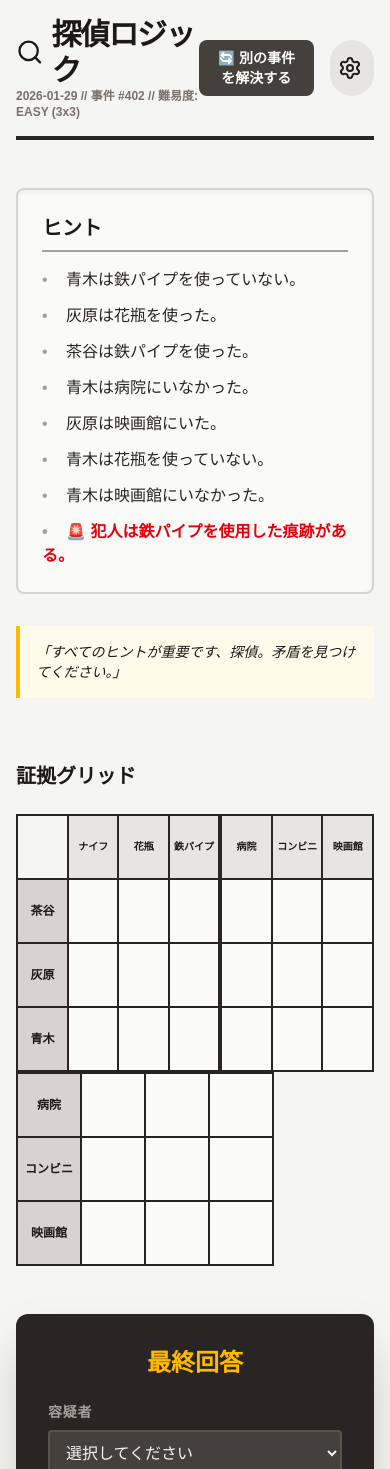
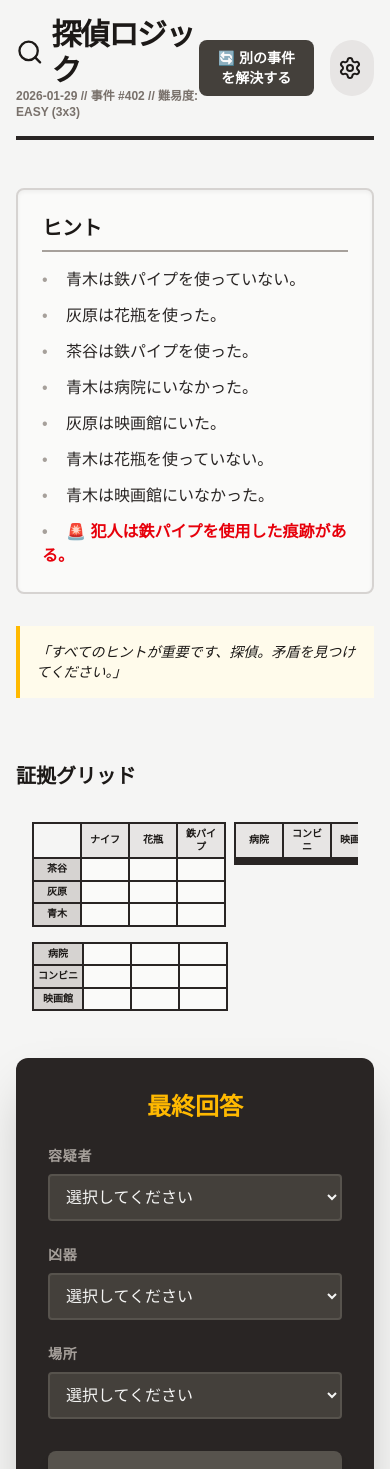
Before and after one commit to autoautoauto10-afk/murdle_app, a Next.js app: page / in a window 390 px wide. Shown: the top 1469 px of the page. Built offline with nearby package versions, Linux system fonts and the light colour scheme.

Commit message:
style: polish ui layout for better balance and responsiveness

```diff
--- a/src/components/features/Grid.tsx
+++ b/src/components/features/Grid.tsx
@@ -25,24 +25,23 @@ export default function Grid({
     hideRowHeaders = false,
     hideColumnHeaders = false
 }: GridProps) {
-    const cellSize = compact ? 'w-12 h-12' : 'w-16 h-16';
-    const iconSize = compact ? 'w-8 h-8' : 'w-10 h-10';
-    const circleSize = compact ? 'w-2 h-2' : 'w-3 h-3';
-
     return (
-        <div className={compact ? '' : 'mb-8'}>
+        <div className={compact ? '' : 'mb-6'}>
             {label && !compact && <h3 className="text-sm font-bold mb-2 text-stone-600">{label}</h3>}
-            <table className="border-collapse table-fixed" style={{ borderSpacing: 0 }}>
+            <div className="inline-block">
+                <table className="border-collapse" style={{ borderSpacing: 0 }}>
                     {!hideColumnHeaders && (
                         <thead>
                             <tr>
-                            {!hideRowHeaders && <th className="w-16 h-16 border-2 border-stone-800 bg-stone-100"></th>}
+                                {!hideRowHeaders && <th className="aspect-square border-2 border-stone-800 bg-stone-100"></th>}
                                 {category2.map((item) => (
                                     <th
                                         key={item.id}
-                                    className="w-16 h-16 border-2 border-stone-800 bg-stone-200 text-xs font-bold p-1 align-middle text-center"
+                                        className="aspect-square border-2 border-stone-800 bg-stone-200 text-xs font-bold p-1 align-middle text-center min-w-[48px]"
                                     >
+                                        <div className="flex items-center justify-center h-full">
                                             <div className="whitespace-normal break-words leading-tight text-[10px]">{item.name}</div>
+                                        </div>
                                     </th>
                                 ))}
                             </tr>
@@ -52,8 +51,10 @@ export default function Grid({
                         {category1.map((row) => (
                             <tr key={row.id}>
                                 {!hideRowHeaders && (
-                                <th className="w-16 h-16 border-2 border-stone-800 bg-stone-300 text-xs font-bold p-1 whitespace-normal break-words leading-tight text-center">
-                                    {row.name}
+                                    <th className="aspect-square border-2 border-stone-800 bg-stone-300 text-xs font-bold p-1 align-middle text-center min-w-[48px]">
+                                        <div className="flex items-center justify-center h-full">
+                                            <div className="whitespace-normal break-words leading-tight text-[10px]">{row.name}</div>
+                                        </div>
                                     </th>
                                 )}
                                 {category2.map((col) => {
@@ -64,22 +65,22 @@ export default function Grid({
                                     return (
                                         <td
                                             key={col.id}
-                                        className="w-16 h-16 border-2 border-stone-800 bg-stone-50 hover:bg-stone-200 cursor-pointer transition-colors relative"
+                                            className="aspect-square border-2 border-stone-800 bg-stone-50 hover:bg-stone-200 cursor-pointer transition-colors relative min-w-[48px]"
                                             onClick={() => onCellClick(row.id, col.id)}
                                         >
                                             <div className="absolute inset-0 flex items-center justify-center">
                                                 {state === 'circle' && (
-                                                <div className="relative">
+                                                    <div className="relative w-8 h-8">
                                                         <div className="absolute inset-0 flex items-center justify-center">
-                                                        <div className="w-3 h-3 bg-green-600 rounded-full"></div>
+                                                            <div className="w-2 h-2 bg-green-600 rounded-full"></div>
                                                         </div>
                                                         <div className="relative flex items-center justify-center">
-                                                        <div className="w-10 h-10 border-4 border-green-600 rounded-full"></div>
+                                                            <div className="w-8 h-8 border-[3px] border-green-600 rounded-full"></div>
                                                         </div>
                                                     </div>
                                                 )}
                                                 {state === 'cross' && (
-                                                <X className={`w-10 h-10 ${isAutoFilled ? 'text-red-300' : 'text-red-600'} stroke-[3px]`} />
+                                                    <X className={`w-8 h-8 ${isAutoFilled ? 'text-red-300' : 'text-red-600'} stroke-[3px]`} />
                                                 )}
                                             </div>
                                         </td>
@@ -90,5 +91,6 @@ export default function Grid({
                     </tbody>
                 </table>
             </div>
+        </div>
     );
 }
--- a/src/components/features/MultiGrid.tsx
+++ b/src/components/features/MultiGrid.tsx
@@ -37,10 +37,11 @@ export default function MultiGrid({ suspects, weapons, locations, gridState, onC
     }, [gridState.weaponLocation, weapons, locations]);
 
     return (
-        <div className="overflow-x-auto pb-4">
-            <div className="inline-block">
+        <div className="w-full max-w-4xl mx-auto px-4 py-2">
+            <div className="overflow-x-auto">
+                <div className="inline-block min-w-full">
                     {/* 上段: 容疑者 vs 凶器 | 容疑者 vs 場所 */}
-                <div className="flex">
+                    <div className="flex gap-2 mb-2">
                         <Grid
                             category1={suspects}
                             category2={weapons}
@@ -76,5 +77,6 @@ export default function MultiGrid({ suspects, weapons, locations, gridState, onC
                     </div>
                 </div>
             </div>
+        </div>
     );
 }
```
Lines whose indentation alone changed are shown as unchanged.
